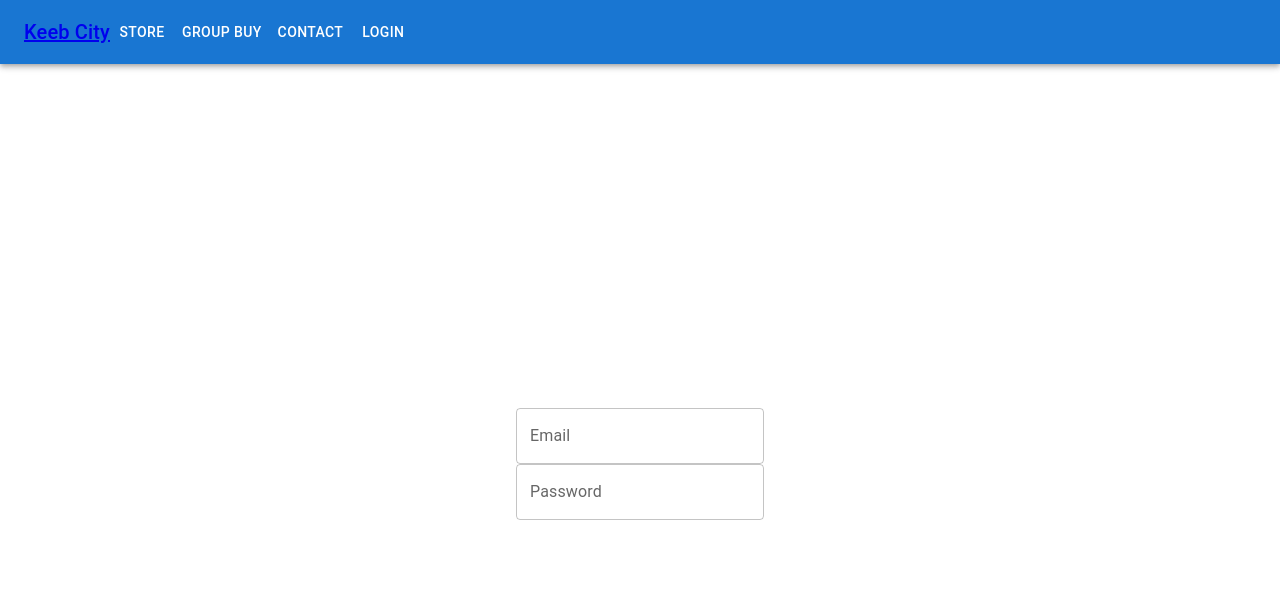
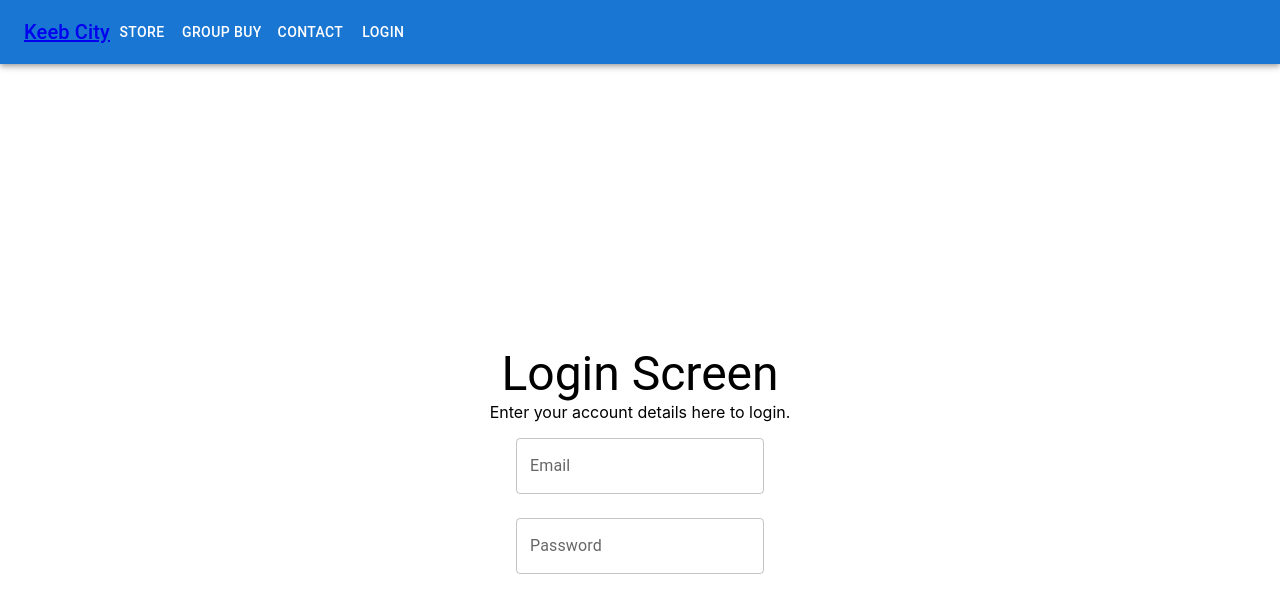
Before and after one commit to ChetanTakyar/Keyboard-Store, a React (Create React App) app in the folder online-store/: page /login in a window 1280 px wide. Shown: the top 612 px of the page. Built offline with nearby package versions, Linux system fonts and the light colour scheme.

Commit message:
added descriptive text to login page and better margins

```diff
--- a/online-store/src/pages/Login.js
+++ b/online-store/src/pages/Login.js
@@ -1,4 +1,4 @@
-import { Grid, TextField } from "@mui/material";
+import { Grid, TextField, Typography } from "@mui/material";
 import React, { Component } from "react";
 
 export default class Login extends Component {
@@ -12,13 +12,25 @@ export default class Login extends Component {
           alignItems="center"
           justifyContent="center"
           style={{ minHeight: "100vh" }}>
+          <Typography
+            variant="h3"
+            component="div">
+            Login Screen
+          </Typography>
+          <Typography
+            variant="p"
+            component="div">
+            Enter your account details here to login.
+          </Typography>
           <TextField
             id="email-login"
             label="Email"
+            margin="normal"
             variant="outlined"></TextField>
           <TextField
             id="password-login"
             label="Password"
+            margin="normal"
             variant="outlined"></TextField>
         </Grid>
       </div>
```
